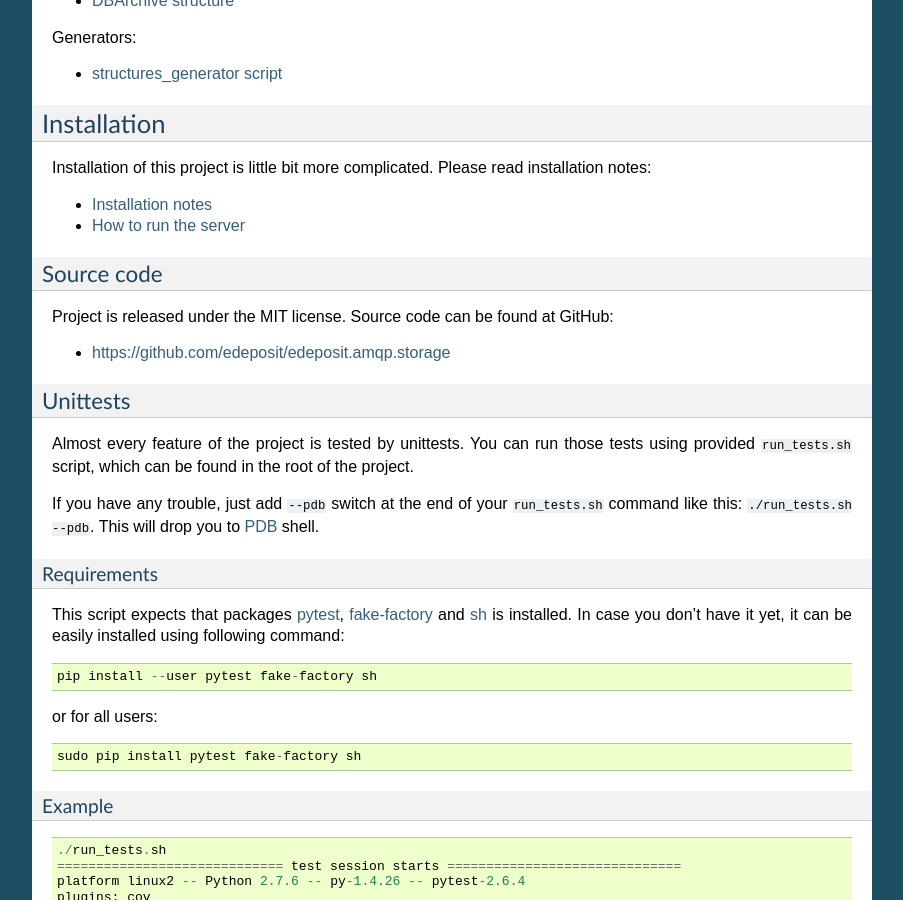
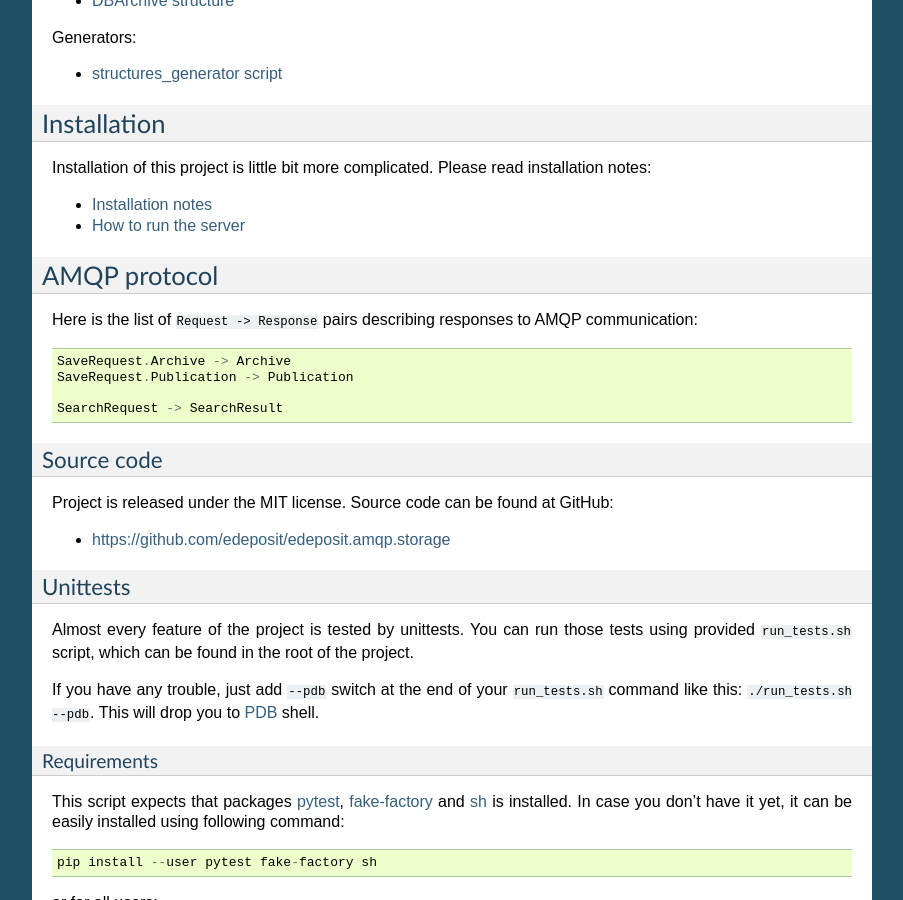
Before and after one commit to edeposit/edeposit.amqp.storage, a Sphinx documentation site: the page built from docs/index.rst, in a window 1280 px wide and 900 px high, scrolled down 1106 px. Shown: the whole window, without its empty margins (198-1101 px from the left). Built offline with Sphinx 7.4.7, drawn with Linux system fonts in a browser that asks for light colours; pages that are not in the unit, such as notebooks, are missing from menus.

Commit message:
Added section AMQP protocol to documentation.

```diff
--- a/docs/index.rst
+++ b/docs/index.rst
@@ -83,6 +83,17 @@ Installation of this project is little bit more complicated. Please read install
 
     /installation/installation_notes.rst
 
+AMQP protocol
+-------------
+
+Here is the list of ``Request -> Response`` pairs describing responses to AMQP communication::
+
+    SaveRequest.Archive -> Archive
+    SaveRequest.Publication -> Publication
+
+    SearchRequest -> SearchResult
+
+
 Source code
 +++++++++++
 Project is released under the MIT license. Source code can be found at GitHub:
```
